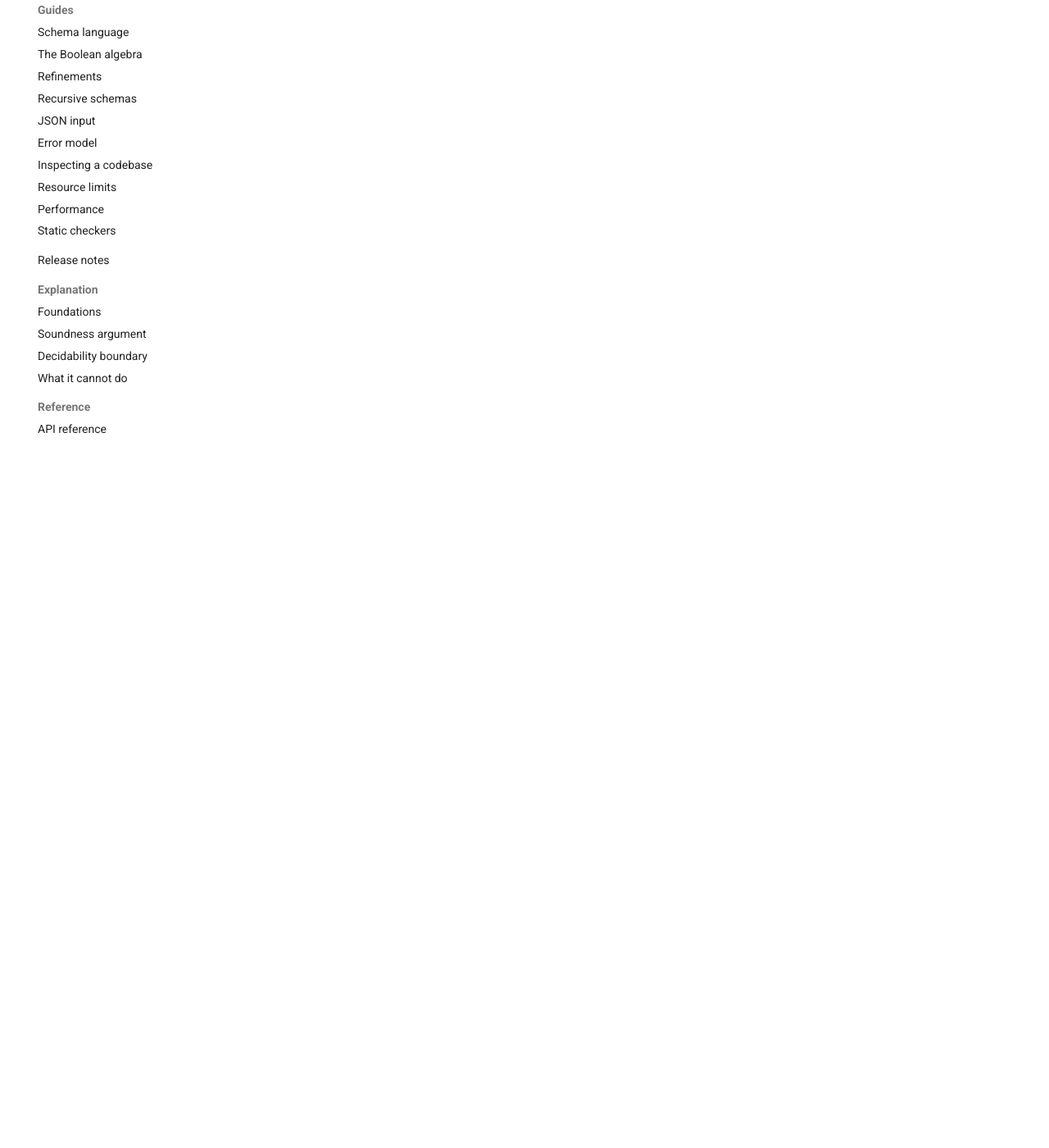
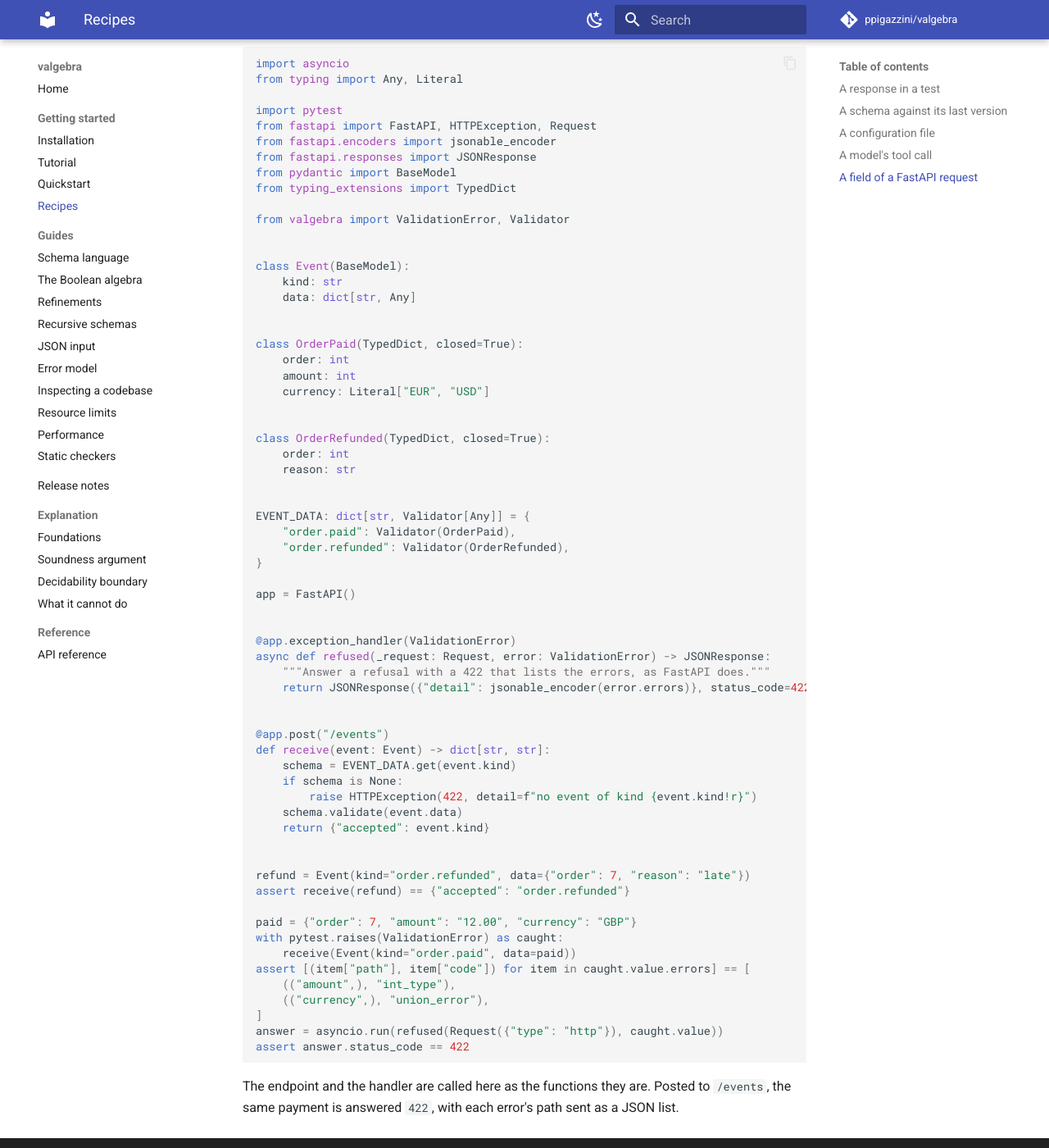
Before and after one commit to ppigazzini/valgebra, an MkDocs documentation site: the page built from docs/19-recipes.md, in a window 1280 px wide and 1400 px high, scrolled down 5010 px. Shown: the whole window at 82% size. Built offline with MkDocs 1.6.1 and Material for MkDocs 9.7.7, drawn with Linux system fonts in a browser that asks for light colours; comment, search, counter and statistics services are not loaded; some of the changed text lies outside the part shown.

Commit message:
docs: a recipe checks a field of a FastAPI request by another field's table
The recipes page checks a field of a FastAPI request whose shape depends on
another field: the body stays a pydantic model, which FastAPI parses, and an
event's `data` is read by the validator its `kind` names in a table the
application adds to. One exception handler answers every refusal as FastAPI
answers a body pydantic refuses, a 422 whose `detail` lists the errors with
their paths and codes. The block calls the endpoint and the handler as the
functions they are, so it needs no test client.

FastAPI is the one package an example imports that no group held. It is the
`examples` group, which no lane installs by default: the doc-examples lane
syncs it, and so does the python job's floor leg on Linux, whose suite holds
the checkers' ledger over every example and whose repository audit plants
that ledger. The test that reads every diagnostic skips on the other legs,
where an example's package is absent. CONTRIBUTING.md's two rows rerun the
example steps with the group, and the installation page names FastAPI and
pydantic.

````diff
--- a/docs/19-recipes.md
+++ b/docs/19-recipes.md
@@ -1,13 +1,14 @@
 ---
-description: Tasks done end to end -- a response in a test, a schema against its last version, a configuration file, a model's tool call.
+description: Tasks done end to end -- a response in a test, a schema against its last version, a configuration file, a model's tool call, a field of a FastAPI request.
 ---
 
 # Recipes
 
 Each recipe is one task done with a value already in hand: a response checked
 in a test, a schema held to its previous version, a configuration file read
-and checked, a model's tool call checked before the tool runs. Each says what
-it cannot do, and each block runs as written.
+and checked, a model's tool call checked before the tool runs, a field of a
+web request checked against a shape another field chooses. Each says what it
+cannot do, and each block runs as written.
 
 ## A response in a test
 
@@ -242,3 +243,83 @@
 so the parameters the model is shown are written by hand, or by another
 library, beside the `TypedDict` that checks what comes back, and nothing holds
 the two to one shape: a parameter added to one is added to the other by hand.
+
+## A field of a FastAPI request
+
+The request body stays FastAPI's, a pydantic model, which parses it. What
+valgebra checks is a field the model leaves free because its shape depends on
+another field: an event whose `data` is read by its `kind`, from a table of
+kinds the application adds to. One exception handler answers every refusal in
+the application as FastAPI answers a body pydantic refuses: a `422` whose
+`detail` lists the errors, each with its path and code.
+
+```python
+import asyncio
+from typing import Any, Literal
+
+import pytest
+from fastapi import FastAPI, HTTPException, Request
+from fastapi.encoders import jsonable_encoder
+from fastapi.responses import JSONResponse
+from pydantic import BaseModel
+from typing_extensions import TypedDict
+
+from valgebra import ValidationError, Validator
+
+
+class Event(BaseModel):
+    kind: str
+    data: dict[str, Any]
+
+
+class OrderPaid(TypedDict, closed=True):
+    order: int
+    amount: int
+    currency: Literal["EUR", "USD"]
+
+
+class OrderRefunded(TypedDict, closed=True):
+    order: int
+    reason: str
+
+
+EVENT_DATA: dict[str, Validator[Any]] = {
+    "order.paid": Validator(OrderPaid),
+    "order.refunded": Validator(OrderRefunded),
+}
+
+app = FastAPI()
+
+
+@app.exception_handler(ValidationError)
+async def refused(_request: Request, error: ValidationError) -> JSONResponse:
+    """Answer a refusal with a 422 that lists the errors, as FastAPI does."""
+    return JSONResponse({"detail": jsonable_encoder(error.errors)}, status_code=422)
+
+
+@app.post("/events")
+def receive(event: Event) -> dict[str, str]:
+    schema = EVENT_DATA.get(event.kind)
+    if schema is None:
+        raise HTTPException(422, detail=f"no event of kind {event.kind!r}")
+    schema.validate(event.data)
+    return {"accepted": event.kind}
+
+
+refund = Event(kind="order.refunded", data={"order": 7, "reason": "late"})
+assert receive(refund) == {"accepted": "order.refunded"}
+
+paid = {"order": 7, "amount": "12.00", "currency": "GBP"}
+with pytest.raises(ValidationError) as caught:
+    receive(Event(kind="order.paid", data=paid))
+assert [(item["path"], item["code"]) for item in caught.value.errors] == [
+    (("amount",), "int_type"),
+    (("currency",), "union_error"),
+]
+answer = asyncio.run(refused(Request({"type": "http"}), caught.value))
+assert answer.status_code == 422
+```
+
+The endpoint and the handler are called here as the functions they are.
+Posted to `/events`, the same payment is answered `422`, with each error's
+path sent as a JSON list.
--- a/mkdocs.yml
+++ b/mkdocs.yml
@@ -124,7 +124,7 @@
           - 00-installation.md: Install the package and its build toolchain.
           - 01-tutorial.md: Guided learning path from a scalar schema to an inspected failure.
           - 02-quickstart.md: Condensed feature tour for readers who know the domain.
-          - 19-recipes.md: Tasks done end to end -- a response in a test, a schema against its last version, a configuration file, a model's tool call.
+          - 19-recipes.md: Tasks done end to end -- a response in a test, a schema against its last version, a configuration file, a model's tool call, a field of a FastAPI request.
         Guides:
           - 03-schema-language.md: Every schema form with its denotation as a set of Python values.
           - 04-algebra.md: The Boolean lattice (union, intersection, complement), the normal form construction builds, and the recipes derived from them.
````
Also changed, not shown: CONTRIBUTING.md (+2 -2 lines), docs/00-installation.md (+5 -2 lines), pyproject.toml (+9 -0 lines), 3 other files.
